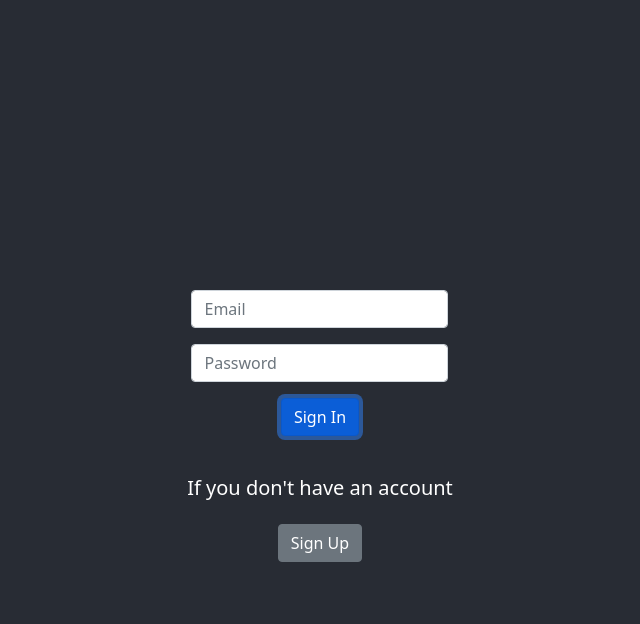
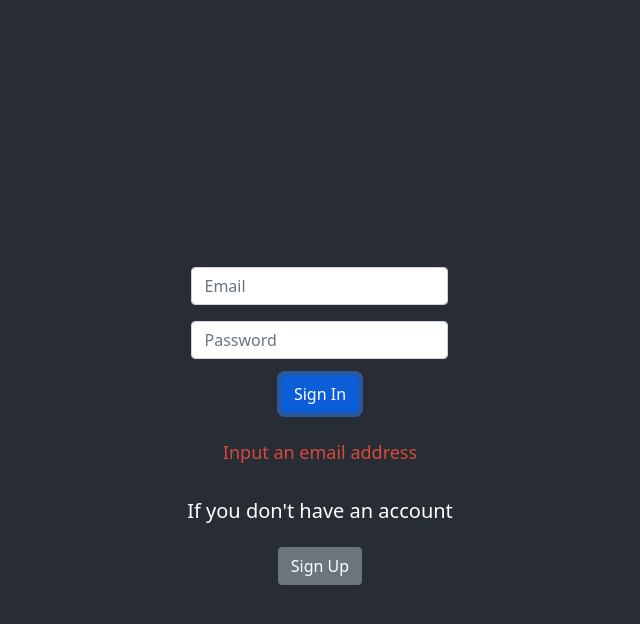
Before and after one commit to davidjungermann/days-since, a React (Create React App) app: page /days-since/sign-in in a window 1280 px wide. Both pictures are taken after a click on the button "Sign In". Shown: the top 624 px of the page, without its empty margins (320-960 px from the left). Built offline with nearby package versions, Linux system fonts and the light colour scheme; no server answers.

Commit message:
Input validation

```diff
--- a/src/pages/user-form/UserForm.css
+++ b/src/pages/user-form/UserForm.css
@@ -13,5 +13,20 @@
 }
 
 .info-text {
-    margin-top: 2em;
+    margin-top: 3em;
 }
+
+.error-message-container {
+    margin-top: 1em;
+}
+
+.error-message {
+    color: #d44b3b;
+    font-size: 18px;
+    position: absolute;
+    margin-left: auto;
+    margin-right: auto;
+    left: 0;
+    right: 0;
+    text-align: center;
+}
--- a/src/pages/user-form/UserForm.js
+++ b/src/pages/user-form/UserForm.js
@@ -2,7 +2,7 @@ import Form from 'react-bootstrap/Form';
 import Button from 'react-bootstrap/Button';
 import React, { useState } from 'react';
 import { Container } from 'react-bootstrap';
-import { Link, useNavigate } from 'react-router-dom';
+import { useNavigate } from 'react-router-dom';
 import './UserForm.css';
 
 const UserForm = ({ mode, handleAuthentication, setRegister }) => {
@@ -10,6 +10,8 @@ const UserForm = ({ mode, handleAuthentication, setRegister }) => {
   const [formState, setFormState] = useState(mode === 'sign-in' ? 'Sign In' : 'Sign Up');
   const [email, setEmail] = useState('');
   const [password, setPassword] = useState('');
+  const [valid, setValid] = useState(true);
+  const [errorMessage, setErrorMessage] = useState('');
 
   const flipFormState = () => {
     return mode === 'sign-in' ? 'Sign Up' : 'Sign In';
@@ -30,6 +32,20 @@ const UserForm = ({ mode, handleAuthentication, setRegister }) => {
     return mode === 'sign-in' ? "If you don't have an account" : 'If you already have an account';
   };
 
+  const handleSubmit = () => {
+    if (email && password) {
+      handleAuthentication(mode, email, password);
+    }
+
+    if (email.length === 0) {
+      setValid(false);
+      setErrorMessage('Input an email address');
+    } else if (password.length === 0) {
+      setValid(false);
+      setErrorMessage('Input a password');
+    }
+  };
+
   return (
     <Container className="user-form">
       <Form className="user-form">
@@ -48,9 +64,12 @@ const UserForm = ({ mode, handleAuthentication, setRegister }) => {
             onChange={(e) => setPassword(e.target.value)}
           />
         </Form.Group>
-        <Button variant="primary" onClick={() => handleAuthentication(mode, email, password)}>
+        <Button variant="primary" onClick={handleSubmit}>
           {formState}
         </Button>
+        <Container className="error-message-container">
+          {!valid && <span className="error-message">{errorMessage}</span>}
+        </Container>
         <h5 className="info-text">{infoText()}</h5>
         <Button className="mode-button" variant="secondary" onClick={handleNavigation}>
           {flipFormState()}
```
